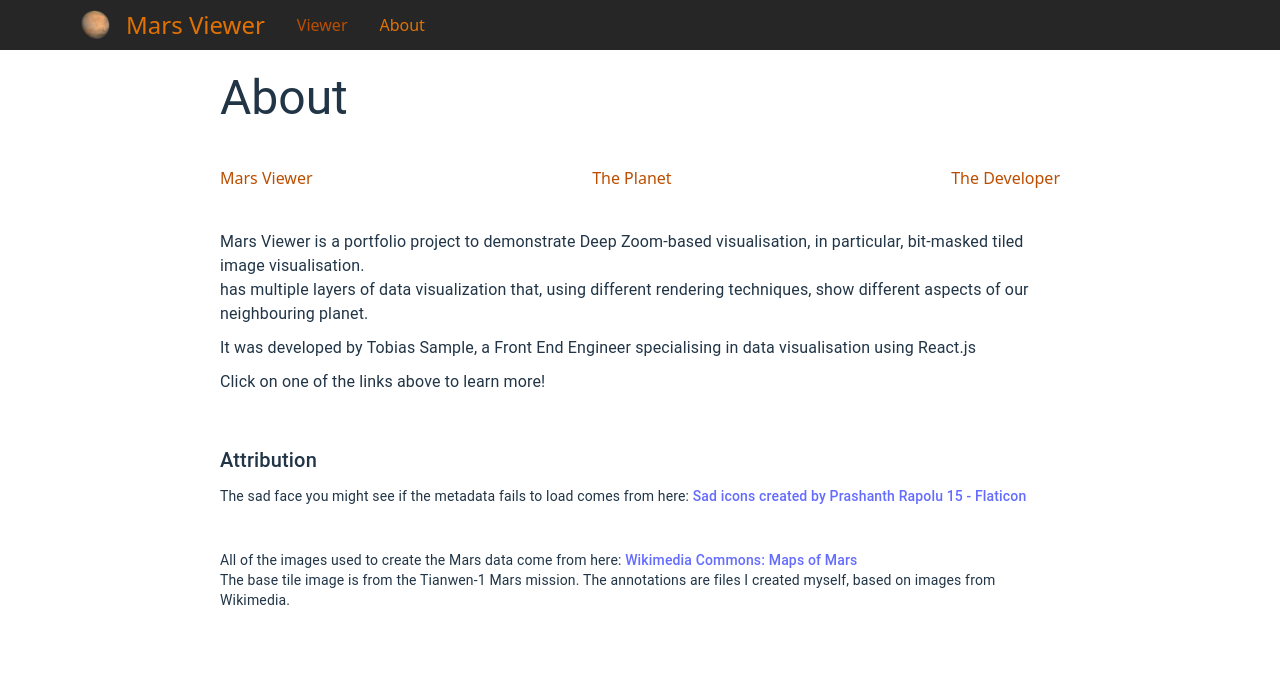
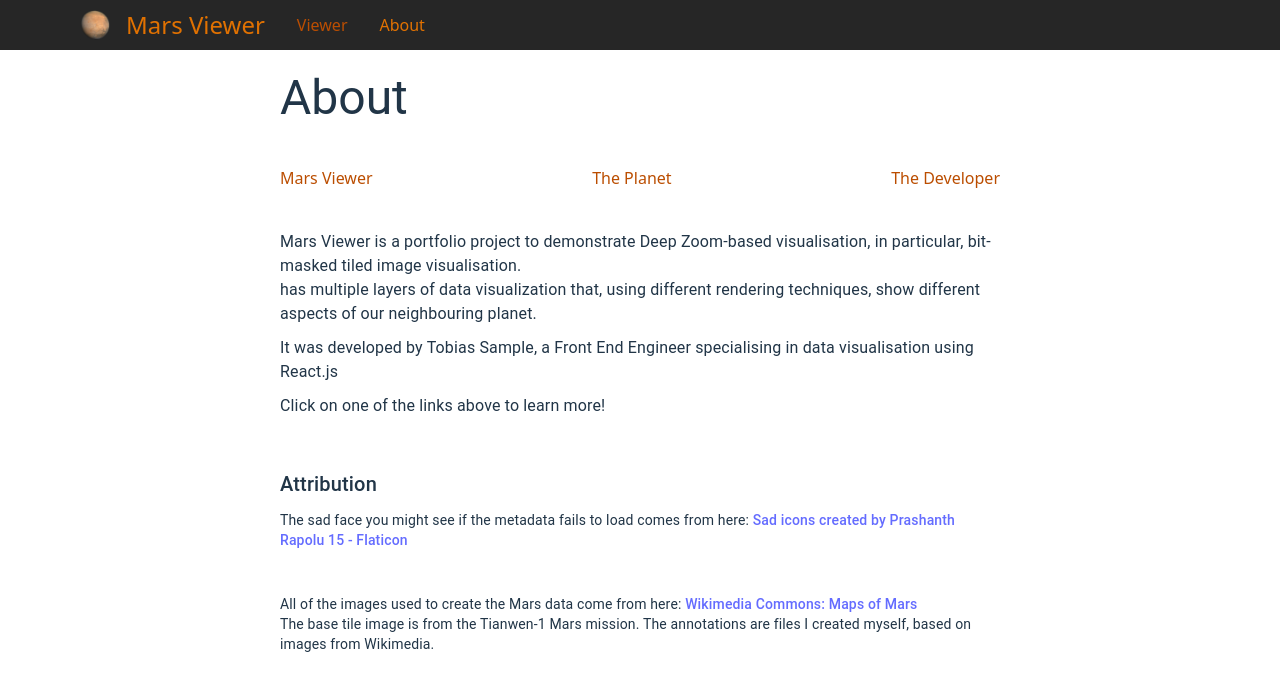
Before and after one commit to Tobio89/mars-viewer, a React (Vite) app: page /about in a window 1280 px wide. Shown: the top 690 px of the page. Built offline with nearby package versions, Linux system fonts and the light colour scheme; no server answers.

Commit message:
feat: apply tailwind for common ui components

```diff
--- a/src/components/ui/common.tsx
+++ b/src/components/ui/common.tsx
@@ -1,81 +1,15 @@
-import {
-  Accordion,
-  AccordionDetails,
-  AccordionSummary,
-  Box,
-  Typography,
-} from "@mui/material";
-
 export const PageContainer = ({ children }: { children: React.ReactNode }) => {
   return (
-    <Box
-      component="main"
-      sx={{
-        flexGrow: 1,
-        padding: "0 20px",
-        overflowX: "hidden",
-        overflowY: "auto",
-      }}
-    >
+    <main className="flex-1 px-5 overflow-x-hidden overflow-y-auto">
       {children}
-    </Box>
+    </main>
   );
 };
 
 export const PageSection = ({ children }: { children: React.ReactNode }) => {
   return (
-    <Box
-      component="section"
-      sx={{
-        display: "flex",
-        flexDirection: "column",
-        justifyContent: "flex-start",
-        alignItems: "flex-start",
-        padding: "20px 200px",
-        gap: "10px",
-        textAlign: "left",
-      }}
-    >
+    <section className="flex flex-col justify-start items-start px-65 py-5 gap-2.5 text-left">
       {children}
-    </Box>
+    </section>
   );
 };
-
-export const AccordionSection = ({
-  summary,
-  children,
-}: {
-  summary: string;
-  children: React.ReactNode;
-}) => {
-  return (
-    <PageSection>
-      <Accordion sx={{ width: '100%' }}>
-        <AccordionSummary>
-          <Typography variant="h5">{summary}</Typography>
-        </AccordionSummary>
-        <AccordionDetails>{children}</AccordionDetails>
-      </Accordion>
-    </PageSection>
-  );
-};
-
-export const VisualisationTitle = ({
-  children,
-}: {
-  children: React.ReactNode;
-}) => {
-  return (
-    <Typography
-      variant="h6"
-      sx={{
-        borderBottom: "1px solid white",
-        width: "100%",
-        textAlign: "left",
-        padding: "4px",
-      }}
-    >
-      {children}
-    </Typography>
-  );
-};
```
